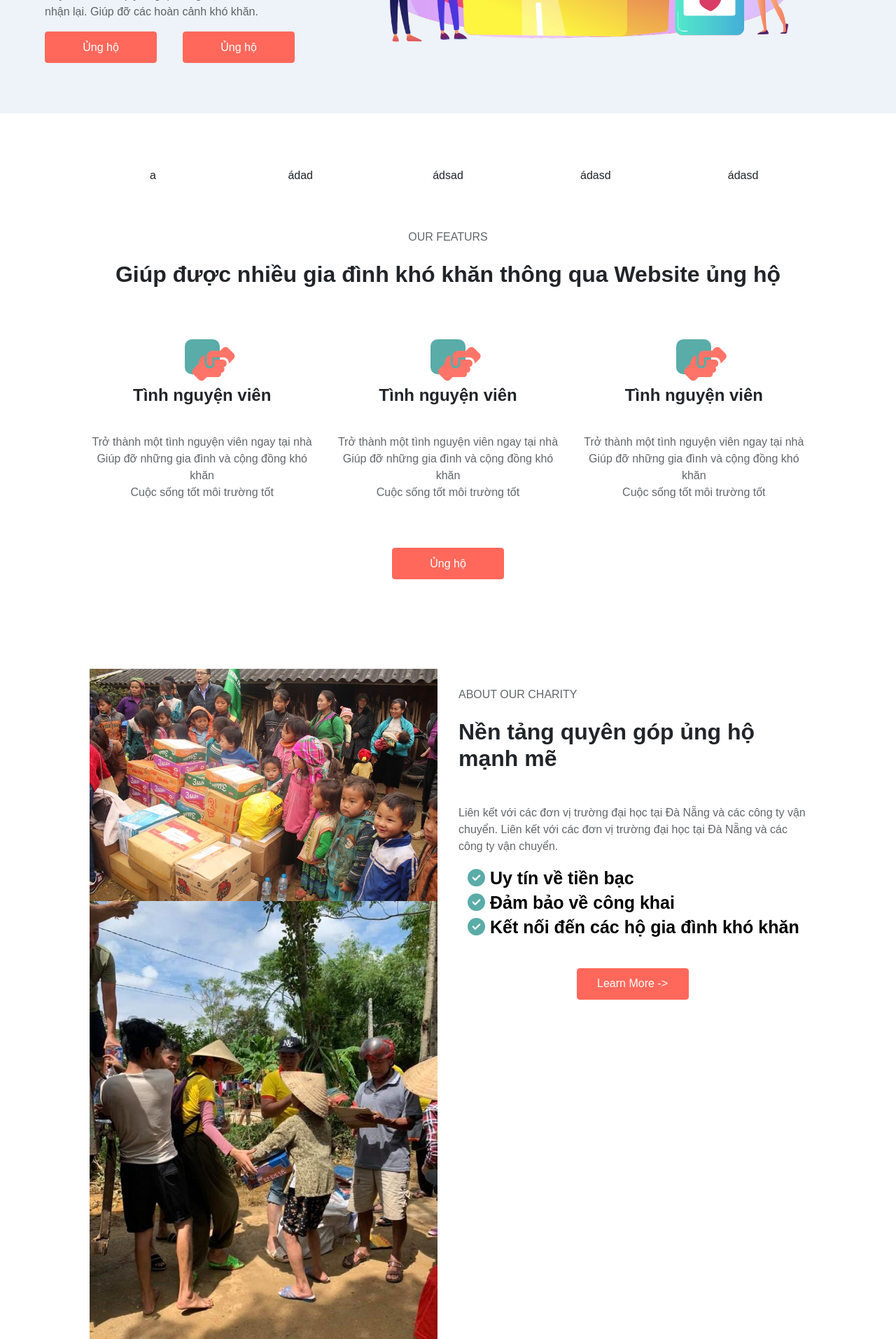
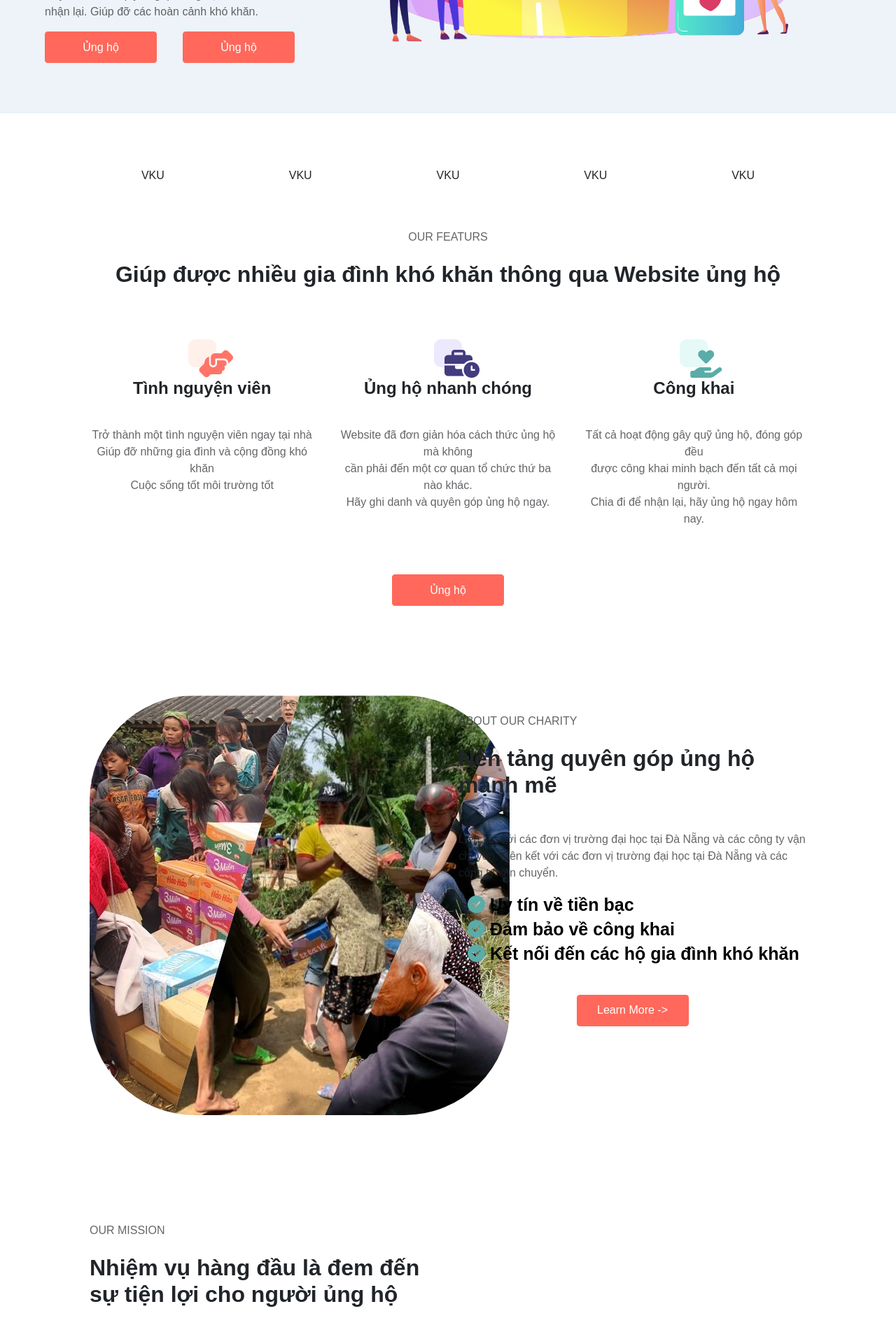
Before and after one commit to lantuyan/doan.github.io, a PHP site: page / in a window 1280 px wide. Shown: the part 447-2361 px from the top of the page at 70% size. Run offline with PHP 8.4, Linux system fonts and the light colour scheme; some libraries are stand-ins or nearby versions; some web fonts are replaced.

Commit message:
add picture

```diff
--- a/index.html
+++ b/index.html
@@ -102,19 +102,19 @@
     <div class="container-content our-featurs">
         <div class="row text-center">
            <div class="col">
-               <div class="title-company">a</div>
+               <div class="title-company">VKU</div>
            </div>
            <div class="col">
-               <div class="title-company">ádad</div>
+               <div class="title-company">VKU</div>
            </div>
            <div class="col">
-               <div class="title-company">ádsad</div>
+               <div class="title-company">VKU</div>
            </div>
            <div class="col">
-               <div class="title-company">ádasd</div>
+               <div class="title-company">VKU</div>
            </div>
            <div class="col">
-               <div class="title-company">ádasd</div>
+               <div class="title-company">VKU</div>
            </div>
         </div>
         <div class="row text-center our-featurs-title">
@@ -126,9 +126,9 @@
             </div>
         </div>
         <div class="row text-center our-featurs-card ">
-             <div class="col-md-4 featurs-card">
-                 <div class="icon">
-                        <i class="fas fa-hands-helping"></i>
+             <div class="col-md-4 featurs-card card1">
+                 <div class="icon icon1">
+                        <i class="fas fa-hands-helping icon1"></i>
                      </div>
 
                  <h4>Tình nguyện viên</h4>
@@ -136,23 +136,27 @@
                     Giúp đỡ những gia đình và cộng đồng khó khăn <br>
                     Cuộc sống tốt môi trường tốt</p>
              </div>
-             <div class="col-md-4 featurs-card">
-                <div class="icon">
-                   <i class="fas fa-hands-helping"></i>
+             <div class="col-md-4 featurs-card card2">
+                <div class="icon icon2">
+                   <i class="fas fa-business-time icon2"></i>
                 </div>
-                <h4>Tình nguyện viên</h4>
-                <p>Trở thành một tình nguyện viên ngay tại nhà <br>
-                   Giúp đỡ những gia đình và cộng đồng khó khăn <br>
-                   Cuộc sống tốt môi trường tốt</p>
+                <h4>Ủng hộ nhanh chóng</h4>
+                <p>Website đã đơn giản hóa cách thức ủng hộ mà không <br>
+                   cần phải đến một cơ quan tổ chức thứ ba nào khác. <br>
+                    Hãy ghi danh và quyên góp ủng hộ ngay. <br>
+
+
+                </p>
             </div>
-             <div class="col-md-4 featurs-card">
-                 <div class="icon">
-                    <i class="fas fa-hands-helping"></i>
+             <div class="col-md-4 featurs-card card3">
+                 <div class="icon icon3">
+                    <i class="fas fa-hand-holding-heart icon3"></i>
                  </div>
-                 <h4>Tình nguyện viên</h4>
-                 <p>Trở thành một tình nguyện viên ngay tại nhà <br>
-                    Giúp đỡ những gia đình và cộng đồng khó khăn <br>
-                    Cuộc sống tốt môi trường tốt</p>
+                 <h4>Công khai</h4>
+                 <p>
+                    Tất cả hoạt động gây quỹ ủng hộ, đóng góp đều <br>
+                    được công khai minh bạch đến tất cả mọi người. <br>
+                    Chia đi để nhận lại, hãy ủng hộ ngay hôm nay.</p>
              </div>
         </div>
 
@@ -166,10 +170,32 @@
                 <!-- <div class="anh-ung-ho"> -->
                <!-- <img src="img/collap3.1.png" alt="">  -->
 
-                <div class="anhtuthien1"><img src="img/tuthien.jpg" alt="" class="anh"></div>
+                <!-- <div class="anhtuthien1"><img src="img/tuthien.jpg" alt="" class="anh"></div>
                 <div class="anhtuthien2"><img src="img/tuthien1.jpg" alt="" class="anh"></div>
-                <div class="anhtuthien3"><img src="img/tuthien2.jpg" alt="" class="anh"></div>
+                <div class="anhtuthien3"><img src="img/tuthien2.jpg" alt="" class="anh"></div> -->
                <!-- </div> -->
+
+               <div class="charity-picture">
+                   <div class="clip clip1">
+                       <div class="content">
+                           <h4>CHIẾN DỊCH THU ĐÔNG </h4>
+                           <p>Những năm tháng khó khăn năm Mậu Tuất, khi chiến tranh đang nổ ra cũng là lúc những anh hùng ngã xuống. Hình ảnh người dân khó khăn..... </p>
+                       </div>
+                   </div>
+                   <div class="clip clip2">
+                    <div class="content">
+                        <h4>ĐIỆN BIÊN PHỦ TRÊN CMN KHÔNG </h4>
+                        <p>Những năm tháng khó khăn năm Mậu Tuất, khi chiến tranh đang nổ ra cũng là lúc những anh hùng ngã xuống. Hình ảnh người dân khó khăn..... </p>
+                    </div>
+                   </div>
+                   <div class="clip clip3">
+                    <div class="content">
+                        <h4>CHIẾN DỊCH CHIẾN  ĐẶC BIỆT </h4>
+                        <p>Những năm tháng khó khăn năm Mậu Tuất, khi chiến tranh đang nổ ra cũng là lúc những anh hùng ngã xuống. Hình ảnh người dân khó khăn..... </p>
+                    </div>
+                   </div>
+               </div>
+
             </div>
             <div class="col-md-6 col-12">
                 <p>ABOUT OUR CHARITY</p>
@@ -293,7 +319,7 @@
             </div>
         </div>
         <div class="row container-content">
-            <div class="col-md-3 col-sm-6 col-xs-12">
+            <div class="col-md-3 col-sm-6 col-xs-12 col-footer">
                 <h5>
                     Website
                 </h5>
@@ -325,7 +351,7 @@
 
                 </div>
             </div>
-            <div class="col-md-3 col-sm-6 col-xs-12">
+            <div class="col-md-3 col-sm-6 col-xs-12 col-footer">
                 <h5>
                     Địa chỉ liên hệ
                 </h5>
@@ -347,7 +373,7 @@
                     </li> -->
                 </ul>
             </div>
-            <div class="col-md-3 col-sm-6 col-xs-12">
+            <div class="col-md-3 col-sm-6 col-xs-12 col-footer">
                 <h5>
                     Hợp pháp
                 </h5>
@@ -358,7 +384,7 @@
                     <li> <a href="">Đơn vị phân phối</a></li>
                 </ul>
             </div>
-            <div class="col-md-3 col-sm-6 col-xs-12">
+            <div class="col-md-3 col-sm-6 col-xs-12 col-footer">
                 <h5>
                     Về chúng tôi
                 </h5>
--- a/style.css
+++ b/style.css
@@ -2,6 +2,7 @@
 *{
     padding: 0px;
     margin: 0px;
+    /* box-sizing: border-box; */
 }
 .col-md-6{
     /* padding:0px;
@@ -18,6 +19,7 @@ img{
 .container-fluid{
     background-color: rgb(237, 243, 248);
     padding: 2% 5%;
+    background-size: cover;
     /* height: 10000px; */
 }
 
@@ -134,8 +136,8 @@ img{
    padding-top:5%;
 }
 .container-content .featurs-card .icon{
-    width:50px;
-    height:50px;
+    width:40px;
+    height:40px;
     background-color: #5AACA8;
     border-radius: 10px;
     display: block;
@@ -146,16 +148,36 @@ img{
     opacity: 0.5; */
     display:flex;
 }
+.container-content .featurs-card >.icon1{
+    background-color:#FFF0EA;
+}
+.container-content .featurs-card >.icon2{
+    background-color:#ECE9FE;
+}
+.container-content .featurs-card >.icon3{
+    background-color:#E5F9F7;
+}
 
 .container-content .featurs-card .icon i{
-    font-size: 50px;
+    font-size: 40px;
     color:#FF7468;
     /* background-color: #FEEFE9; */
     border-radius: 10px;
     position: absolute;
-    top:10px;
-    left:10px;
+    top:15px;
+    left:15px;
 }
+.container-content .featurs-card .icon .icon1{
+    color:#FF7468;
+}
+.container-content .featurs-card .icon .icon2{
+    color:#423B7D;
+}
+.container-content .featurs-card .icon .icon3{
+    color:#5AACA8;
+}
+
+
 .container-content .featurs-card h4{
     padding: 5% 0;
     font-weight: 600;
@@ -193,6 +215,72 @@ img{
    color:black;
    font-family: 'Be Vietnam', sans-serif;
 }
+.about-charity .charity-picture{
+    height: 600px;
+    width: 600px;
+    /* background-color:black; */
+    position: relative;
+    /* display: flex; */
+}
+.about-charity .charity-picture .clip{
+    position: absolute;
+    top:0;
+    left: 0;
+    width: 100%;
+    transition: 0.5s;
+    border-radius: 150px;
+    /* display: flex; */
+}
+.about-charity .charity-picture .clip.clip1{
+    /* background-color: red; */
+    width: 600px;
+    height: 600px;
+    background-image: url(img/tuthien1.jpg);
+    background-size: cover;
+    clip-path: polygon(50% 0, 100% 0, 56% 100%, 20% 100%);
+}
+.about-charity .charity-picture .clip.clip2{
+    width: 600px;
+    height: 600px;
+    background-image: url(img/tuthien2.jpg);
+    background-size: cover;
+    clip-path: polygon(100% 0, 100% 0, 100% 100%, 56% 100%);
+
+}
+.about-charity .charity-picture .clip.clip3{
+    width: 600px;
+    height: 600px;
+    background-image: url(img/tuthien3.jpg);
+    background-size: cover;
+    clip-path: polygon(0 0, 50% 0, 20% 100%, 0% 100%);
+
+}
+.about-charity .charity-picture:hover .clip{
+    /* clip-path: polygon(50% 50%, 50% 50%, 50% 50%, 50% 50%); */
+}
+.about-charity .charity-picture .clip:hover{
+
+    z-index: 1;
+    clip-path: polygon(100% 0, 0 0, 0 100%, 100% 100%);
+    /* transition: ease-in-out; */
+}
+.about-charity .charity-picture .clip .content{
+    /* position: absolute;
+    bottom: -100%;
+    left:0; */
+    margin-top: 400px;
+    margin-left: 90px;
+    width: 70%;
+    padding:20px;
+    background-color: #fff;
+    opacity:0;
+    border-radius: 50px;
+    /* transition: 0.5s; */
+}
+.about-charity .charity-picture .clip:hover .content{
+    bottom: 0;
+    opacity:0.7;
+}
 
 /* .anh-ung-ho{
     height: 555px;
@@ -224,7 +312,7 @@ img{
     .footer{
         background-color: #EEF4F8;
         background-size: cover;
-        height: 500px;
+        /* height: 500px; */
         background-repeat: no-repeat;
         /* background-color: ; */
     }
@@ -232,7 +320,7 @@ img{
         font-weight: 600;
     }
     .footer-form{
-        height: 60px;px;
+        height: 60px;
     }
     .footer .footer-form .footer-text{
         width: 300px;
@@ -265,6 +353,10 @@ img{
         margin-left: 5px;
         /* box-shadow: none; */
         /* line-height: 60px; */
+    }
+    .footer .col-footer{
+        margin-top: 20px;
+        /* margin-bottom: 10px; */
     }
     .footer li{
         list-style: none;
```
Also changed, not shown: img/tuthien.jpg (deleted), img/tuthien1.jpg, img/tuthien2.jpg, img/tuthien3.jpg, img/ád.jpg (added).
